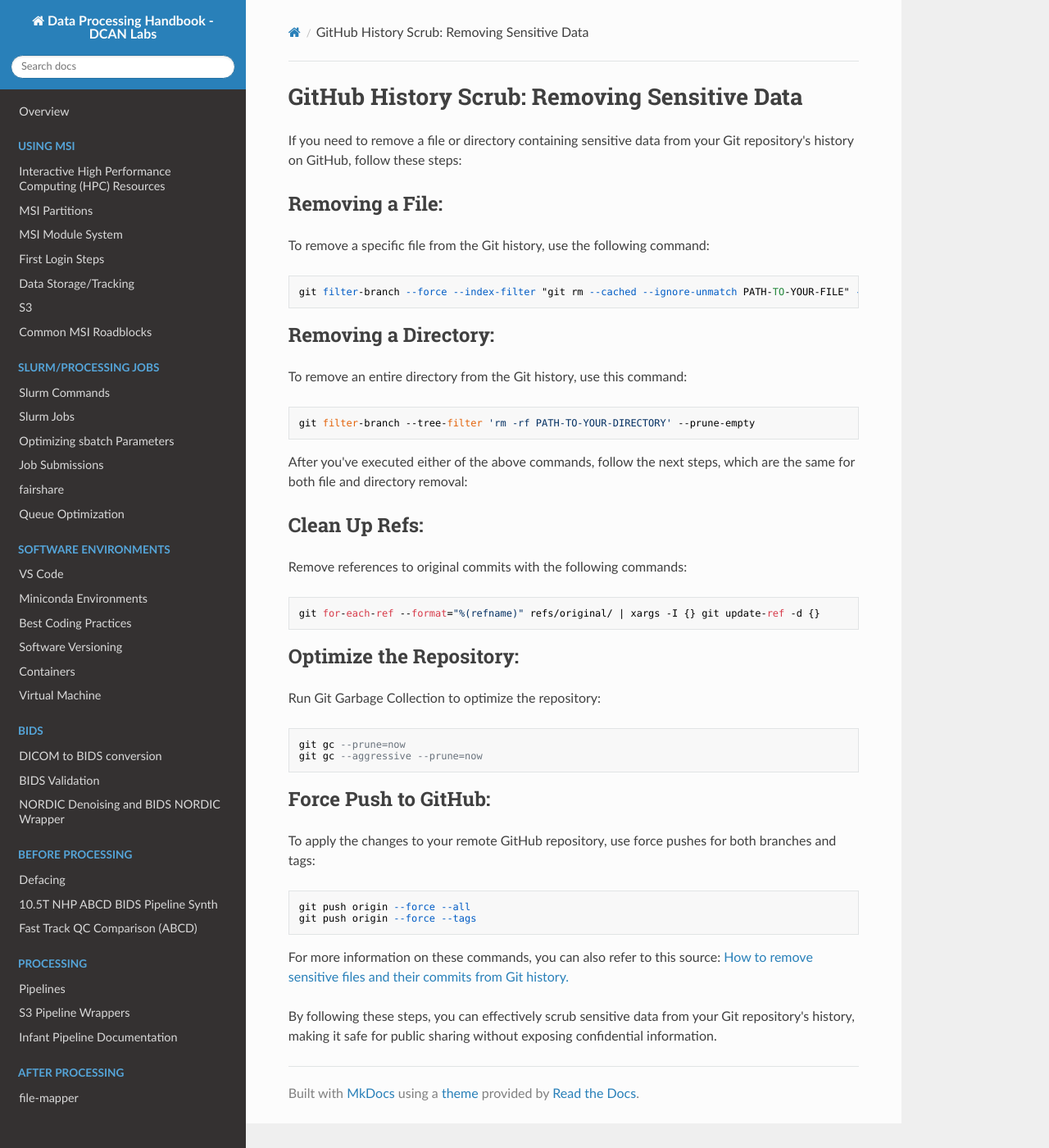
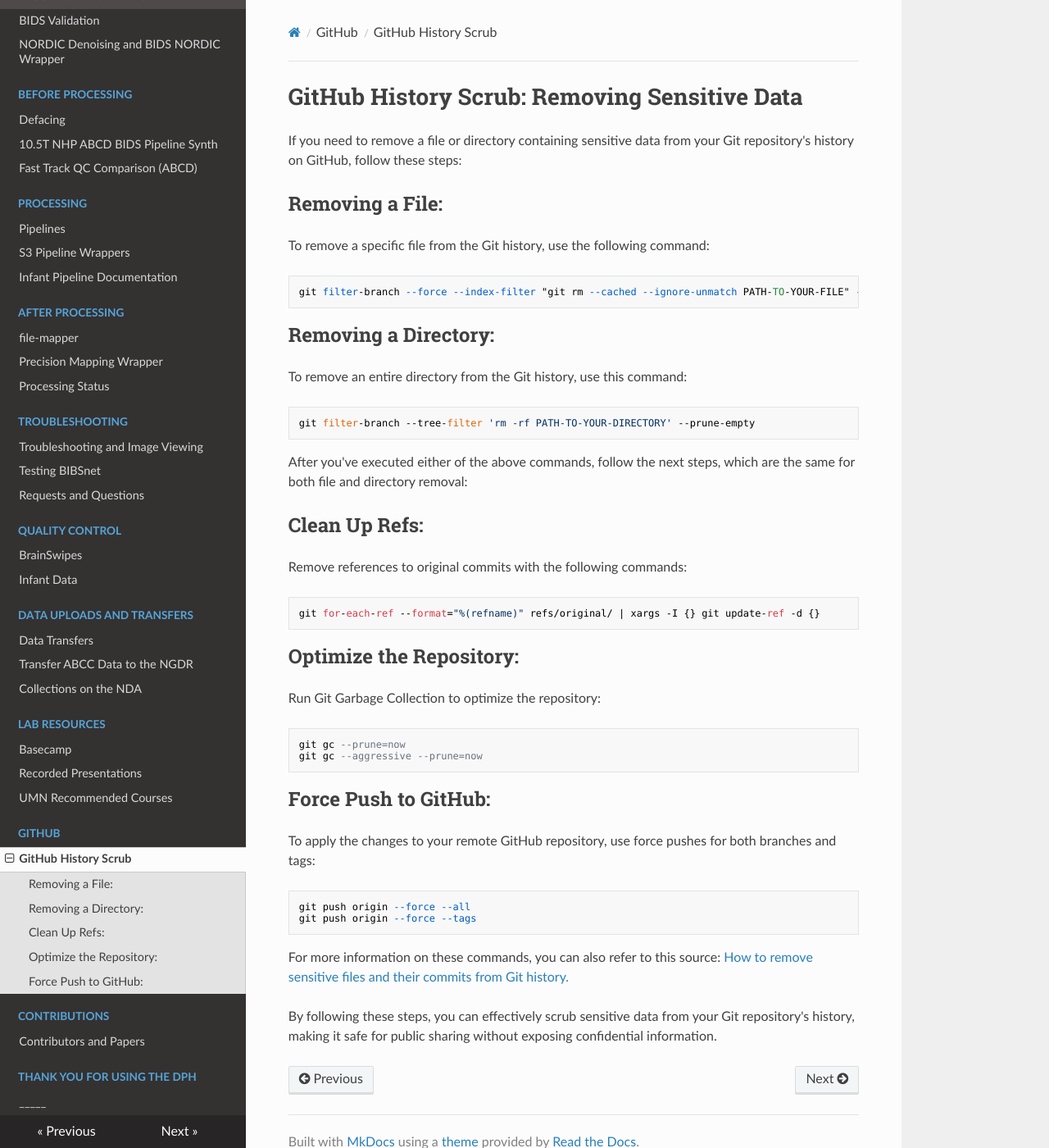
Before and after one commit to DCAN-Labs/cdni-brain, an MkDocs documentation site: the page built from docs/github-scrub.md, in a window 1280 px wide and 1400 px high. Shown: the whole window at 82% size. Built offline with MkDocs 1.6.1, drawn with Linux system fonts in a browser that asks for light colours; nearby versions of some CDN libraries.

Commit message:
Added document on 'GitHub history scrub' and updated mkdocs.yml

```diff
--- a/mkdocs.yml
+++ b/mkdocs.yml
@@ -58,6 +58,8 @@ nav:
       - Basecamp: basecamp.md
       - Recorded Presentations: presentations.md
       - UMN Recommended Courses: courses.md
+  - GitHub:
+      - GitHub History Scrub: github-scrub.md
   - Contributions:
       - Contributors and Papers: contributions.md
   - THANK YOU FOR USING THE DPH:
```
Also changed, not shown: docs/github-scrub.md (renamed from docs/githib-scrub.md).
